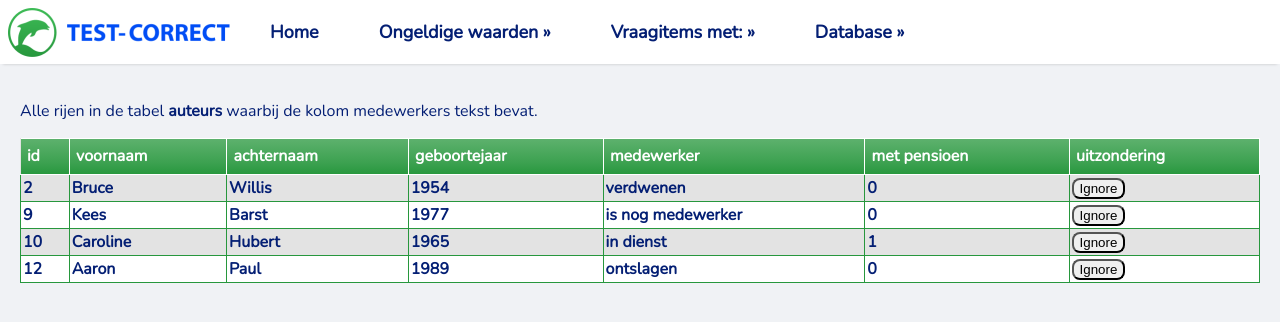
After one commit to shavhp/WP2-MVC_testcorrect, a Flask app: page /auteur_text in a window 1280 px wide. The commit adds this page. Shown: the top 322 px of the page. Run offline with Flask 2, Linux system fonts and the light colour scheme; data comes from the database, SQL or seed files in the repository.

Commit message:
FEATURE: Includes auteurs query to view medewerker rows with text

```diff
--- a/app.py
+++ b/app.py
@@ -155,10 +155,11 @@ def get_allhtml_error():
     return render_template("ALLHTML_errors.html", rows=rows, columns=column_names, table_list=tables)
 
 @app.route("/update_web/<id>")
-def update_HTML_errors(id = None):
+def update_HTML_errors(id=None):
     rows, column_names = dbm.get_allhtmlcodes()
     return render_template("HTML_edit.html", id=id, rows=rows,
                            column_names=column_names)
+
 
 @app.route("/update_vraag/<id>", methods=["POST"])
 def update_de_vragen(id):
@@ -169,6 +170,12 @@ def update_de_vragen(id):
         return redirect("/allHTML_error")
 
 
+@app.route("/auteur_text")
+def get_auteur_text():
+    tables = dbm.get_table_list()
+    rows, columns = dbm.get_auteur_string()
+    return render_template("auteur_strings.html", tables=tables, rows=rows, columns=columns)
+
 
 if __name__ == "__main__":
     app.run(host=FLASK_IP, port=FLASK_PORT, debug=FLASK_DEBUG)
--- a/lib/tablemodel.py
+++ b/lib/tablemodel.py
@@ -128,3 +128,15 @@ class DatabaseModel:
         cursor.execute("UPDATE vragen SET vraag = ? WHERE id = ?", (vraag, id))
         # Commits changes to database
         connection.commit()
+
+    # Query derived from
+    # https://stackoverflow.com/questions/21124212/sqlite-check-if-text-field-has-any-alphabetical-chars-in-it
+    def get_auteur_string(self):
+        cursor = sqlite3.connect(self.database_file).cursor()
+        # Creates a new table from the sql query
+        cursor.execute(f"SELECT * FROM auteurs WHERE medewerker GLOB '*[A-Za-z]*'")
+        # An alternative for this 2 var approach is to set a sqlite row_factory on the connection
+        auteur_headers = [column_name[0] for column_name in cursor.description]
+        auteur_content = cursor.fetchall()
+        # Note that this method returns 2 variables!
+        return auteur_content, auteur_headers
--- a/templates/Navbar.html
+++ b/templates/Navbar.html
@@ -7,6 +7,7 @@
             <ul class = "dropdown">
                 <li><a href="/leerdoelen">Ongeldige leerdoelen</a></li>
                 <li><a href="/auteurs">Ongeldige auteurs</a></li>
+                <li><a href="/auteur_text">Ongeldige medewerkers</a></li>
             </ul>
         </li>
         <li>
--- /dev/null
+++ b/templates/auteur_strings.html
@@ -0,0 +1,51 @@
+<!DOCTYPE html>
+<html lang="en">
+<head>
+    <meta charset="utf-8"/>
+    <title>Database displayer</title>
+    <meta name="description" content="Simple database display"/>
+    <meta name="author" content="Rotterdam Academy"/>
+    <meta name="viewport" content="width=device-width, initial-scale=1"/>
+    <link rel="stylesheet" href="/static/basic.css" type="text/css">
+
+</head>
+<body>
+{% include "Navbar.html" %}
+
+
+<main>
+
+
+
+    <p>Alle rijen in de tabel <b>auteurs</b> waarbij de kolom medewerkers tekst bevat.</p>
+
+ <div class="container">
+    <table>
+        <thead>
+        <tr>
+            {% for column in columns %}
+                <th>{{ column }}</th>
+            {% endfor %}
+            <th>uitzondering</th>
+        </tr>
+        </thead>
+        <tbody>
+        {% for row in rows %}
+        <tr class="active-row">
+            {% for field in row %}
+                <td>{{ field }}</td>
+            {% endfor %}
+        <td>
+            <button class="button-tabel">Ignore</button>
+        </td>
+        </tr>
+
+        {% endfor %}
+        </tbody>
+
+    </table>
+</div>
+</main>
+
+</body>
+</html>
```
